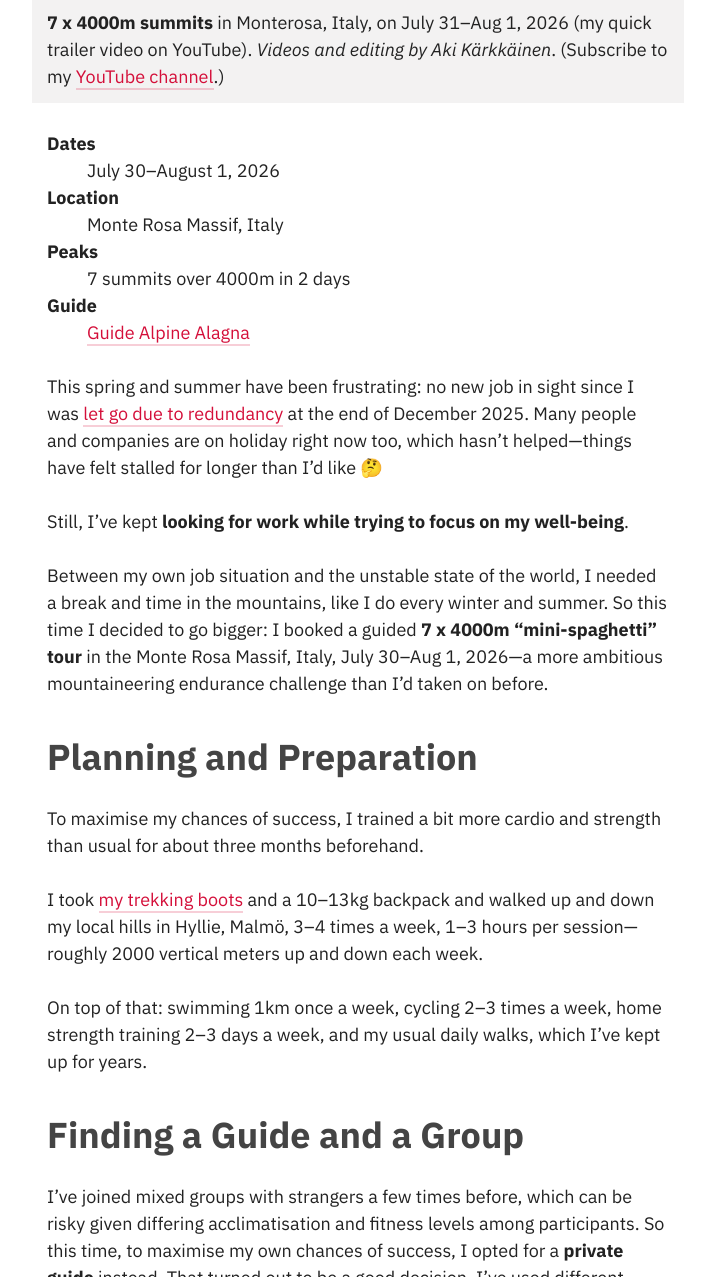
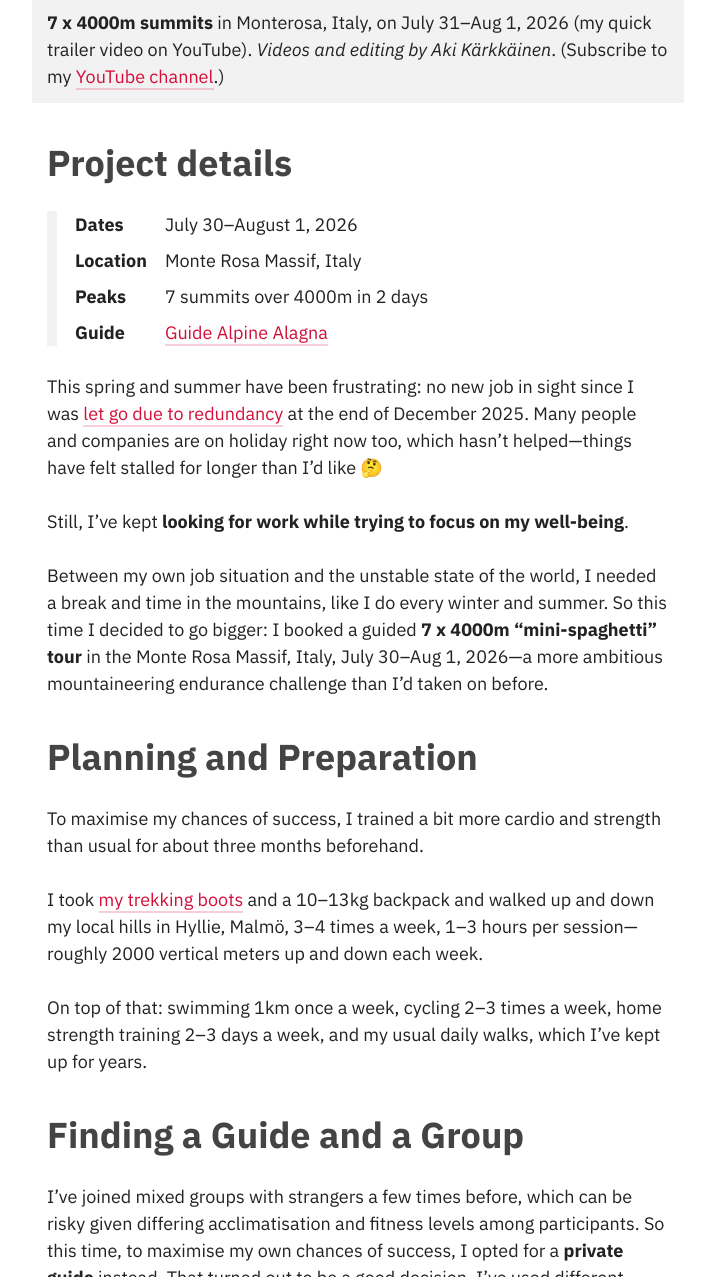
Before and after one commit to akikoo/akikoo.github.io, a Jekyll site: the page built from _posts/2026-08-01-seven-4000m-summits-more-than-a-much-needed-break.html, in a window 1280 px wide and 1400 px high, scrolled down 621 px, cut to the strip 123-1400 px from the top of the window. Shown: the whole strip, without its empty margins (118-833 px from the left). Built offline with Jekyll 4.4.1, drawn with Linux system fonts in a browser that asks for light colours; some web fonts are replaced.

Commit message:
Adapt definition list styling

```diff
--- a/_posts/2026-08-01-seven-4000m-summits-more-than-a-much-needed-break.html
+++ b/_posts/2026-08-01-seven-4000m-summits-more-than-a-much-needed-break.html
@@ -12,7 +12,6 @@ categories:
 image:
   path: /assets/images/social/seven_4000m_summits.jpg
 ---
-
 <figure>
   <div class="embed">
     <iframe src="https://www.youtube-nocookie.com/embed/Zl2YGzhKEm4?mute=1&amp;rel=0" title="7 x 4000m summits trailer on YouTube video player" frameborder="0" allow="accelerometer; autoplay; clipboard-write; encrypted-media; gyroscope; picture-in-picture; web-share" referrerpolicy="strict-origin-when-cross-origin" allowfullscreen></iframe>
@@ -21,6 +20,8 @@ image:
     <p class="figcaption"><strong>7 x 4000m summits</strong> in Monterosa, Italy, on July 31–Aug 1, 2026 (my quick trailer video on YouTube). <i>Videos and editing by Aki Kärkkäinen</i>. (Subscribe to my <a href="https://youtube.com/@akikarkkainen?sub_confirmation=1">YouTube channel</a>.)</p>
   </figcaption>
 </figure>
+
+<h2>Project details</h2>
 
 <dl>
   <dt>Dates</dt>
--- a/_sass/common/_elements.scss
+++ b/_sass/common/_elements.scss
@@ -421,8 +421,21 @@ ol ul {
   margin: 0;
 }
 
+dl {
+  display: grid;
+  grid-template-columns: max-content 1fr;
+  gap: 0.5rem 1rem;
+  padding: 0 1rem;
+  border-left: 10px solid $color-background;
+}
+
 dt {
   font-weight: $font-weight-bold;
+}
+
+dd {
+  margin-inline-start: unset;
+  margin: 0;
 }
 
 
```
